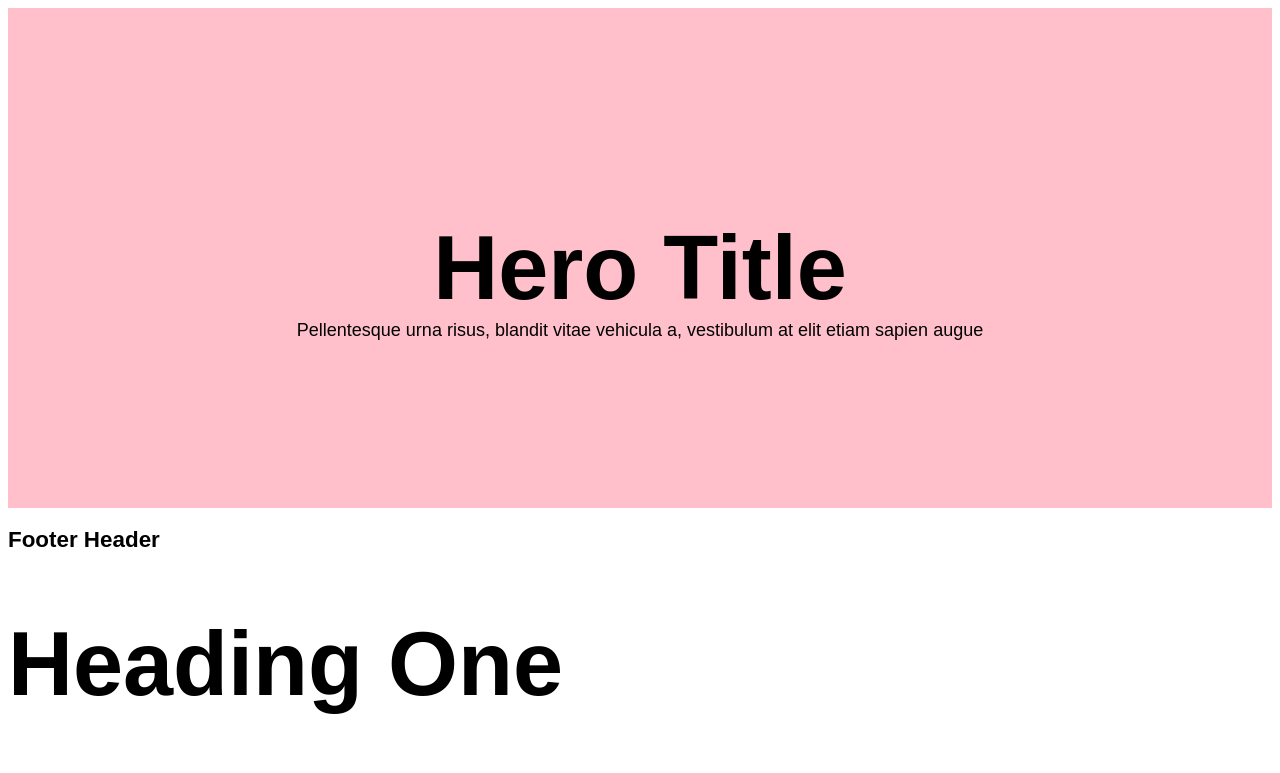
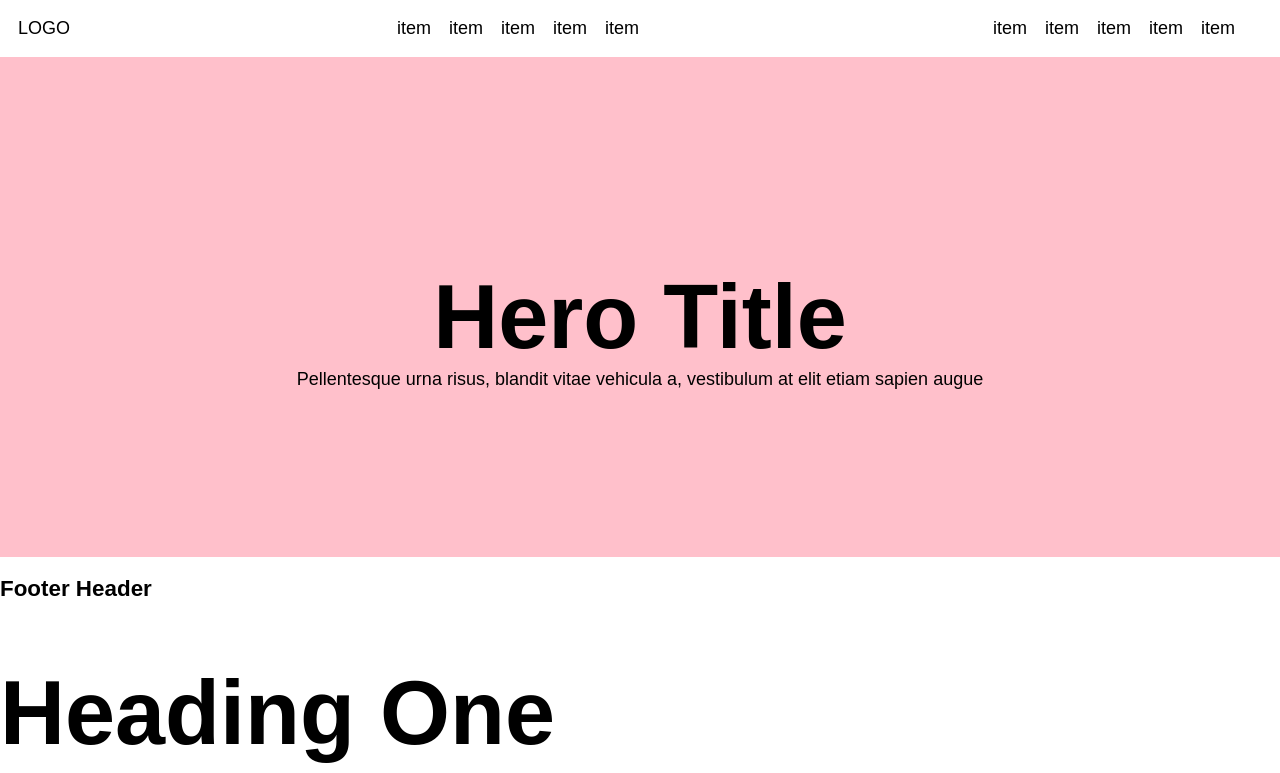
Before and after one commit to mindroominnovation/505, a plain HTML site: page index.html in a window 1280 px wide. Shown: the top 773 px of the page. Drawn offline with Linux system fonts and the light colour scheme.

Commit message:
Added bar component, reset body margins

```diff
--- a/css/style.css
+++ b/css/style.css
@@ -3,6 +3,7 @@
 body {
     font-family: arial;
     font-size: 18px;
+    margin: 0;
 }
 
 body h1 {
@@ -79,3 +80,35 @@ h4, .h4 { font-size: 1.4rem }
 .hero-title {
     margin-bottom: 0;
 }
+
+/*
+ * component/bar
+ */
+
+.bar {
+    display: flex;
+    justify-content: space-between;
+    align-items: center;
+    padding: 0 1em;
+    list-style: none;
+}
+
+.bar-item {
+    padding: 0 .5em;
+}
+
+.bar p {
+    margin: 0;
+}
+
+
+
+/*
+ * helpers
+ */
+
+.m0 { margin: 0 !important }
+
+.p0 { padding: 0 !important }
+
+.text-center
--- a/index.html
+++ b/index.html
@@ -6,6 +6,26 @@
 	<link rel="stylesheet" type="text/css" href="css/style.css">
 </head>
 <body>
+
+
+<div class="bar">
+	<p class="m0"> LOGO</p>
+	<ul class="bar">
+		<li class="bar-item">item</li>
+		<li class="bar-item">item</li>
+		<li class="bar-item">item</li>
+		<li class="bar-item">item</li>
+		<li class="bar-item">item</li>
+	</ul>
+	<ul class="bar">
+		<li class="bar-item">item</li>
+		<li class="bar-item">item</li>
+		<li class="bar-item">item</li>
+		<li class="bar-item">item</li>
+		<li class="bar-item">item</li>
+	</ul>
+</div>
+
 
 
 <div class="hero" style="background-color: pink">
@@ -54,7 +74,7 @@
 
 
 
-
+<div class="bar">
 
 
 	<div class="praise">
@@ -96,7 +116,7 @@
 	</div>
 
 
-
+</div>
 
 
 
```
Lines whose indentation alone changed are shown as unchanged.
